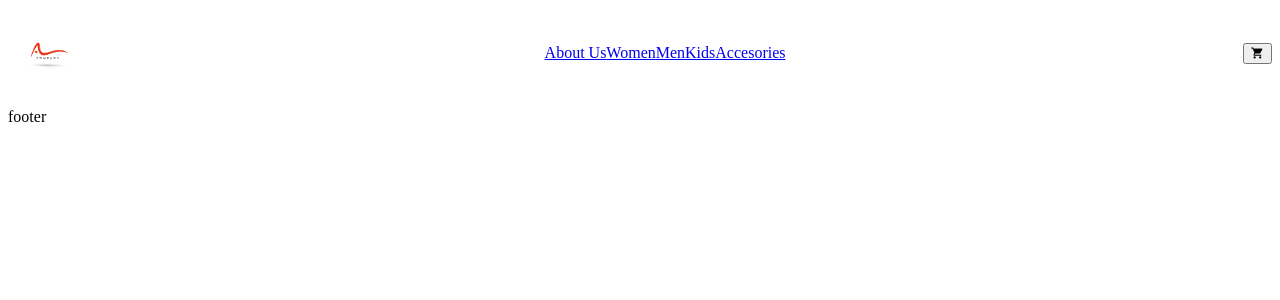
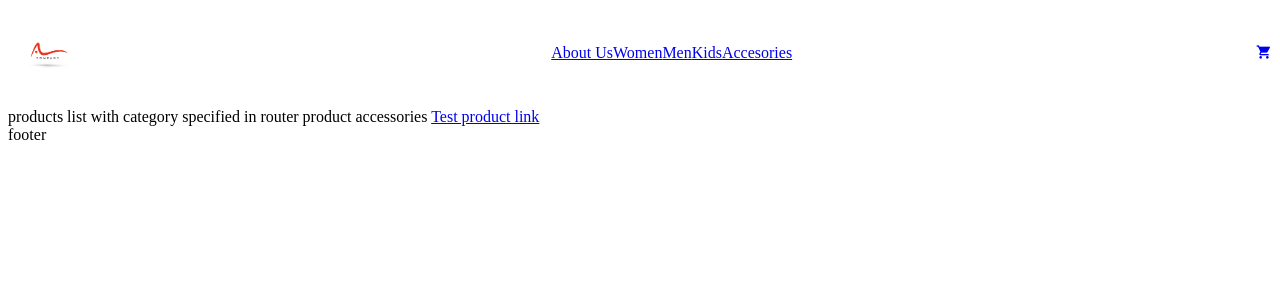
Before and after one commit to justyna13/ShoppingCart, a Nuxt app: page /products/accessories in a window 1280 px wide. Shown: the top 300 px of the page. Built offline with nearby package versions, Linux system fonts and the light colour scheme.

Commit message:
router changed

```diff
--- a/app.vue
+++ b/app.vue
@@ -1,11 +1,12 @@
 <template>
   <div>
-    <Header />
-    <RouterView />
-    <Footer />
+    <NuxtLayout>
+      <Header />
+      <NuxtPage />
+      <Footer />
+    </NuxtLayout>
   </div>
 </template>
 
 <script>
-console.log('hello')
 </script>
--- a/components/Header.vue
+++ b/components/Header.vue
@@ -2,23 +2,22 @@
   <nav>
     <div class="nav-inner">
 <!--      logo-->
-      <div class="logo" @click="$router.push('/')">
+      <NuxtLink to="/" class="logo">
         <img src="~images/nav-logo.jpg" alt="Company logo">
-      </div>
+      </NuxtLink>
 <!--      links-->
       <div class="links">
-        <a href="#">About Us</a>
-        <a href="#">Women</a>
-        <a href="#">Men</a>
-        <a href="#">Kids</a>
-        <a href="#">Accesories</a>
+        <NuxtLink to="/about-us">About Us</NuxtLink>
+        <NuxtLink to="/products/women">Women</NuxtLink>
+        <NuxtLink to="/products/men">Men</NuxtLink>
+        <NuxtLink to="/products/kids">Kids</NuxtLink>
+        <NuxtLink to="/products/accessories">Accesories</NuxtLink>
       </div>
 <!--      icons-->
       <div class="icons">
-        <button @click="$router.push('/cart')">
-
+        <NuxtLink to="cart">
           <span class="mdi mdi-cart"></span>
-        </button>
+        </NuxtLink>
       </div>
     </div>
   </nav>
--- a/nuxt.config.ts
+++ b/nuxt.config.ts
@@ -1,11 +1,12 @@
-import { resolve } from 'path'
+import { resolve } from "path"
 
 export default defineNuxtConfig({
-  css: ['@mdi/font/css/materialdesignicons.min.css'],
+  css: ["@mdi/font/css/materialdesignicons.min.css"],
   modules: [
     "@pinia/nuxt"
   ],
   alias: {
-    'images': resolve(__dirname, './assets/images'),
+    "images": resolve(__dirname, "./assets/images"),
+    "@": resolve(__dirname, "/")
   },
 })
--- /dev/null
+++ b/pages/about-us.vue
@@ -0,0 +1,15 @@
+<template>
+  <div>
+  About us
+  </div>
+</template>
+
+<script>
+export default {
+
+}
+</script>
+
+<style lang="scss" scoped>
+
+</style>
--- /dev/null
+++ b/pages/offer/[id].vue
@@ -0,0 +1,15 @@
+<template>
+  <div>
+    Page with offer(product) details. It will show details about specific product and you can click "add to cart" here
+  </div>
+</template>
+
+<script>
+export default {
+
+}
+</script>
+
+<style lang="scss" scoped>
+
+</style>
--- /dev/null
+++ b/pages/products/[category].vue
@@ -0,0 +1,19 @@
+<template>
+  <div>
+    products list with category specified in router
+    product {{ this.$route.params.category }}
+
+    <NuxtLink to="/offer/1233">Test product link</NuxtLink>
+  </div>
+</template>
+
+<script>
+
+export default {
+
+}
+</script>
+
+<style lang="scss" scoped>
+
+</style>
--- a/pages/order.vue
+++ b/pages/products/index.vue
@@ -1,6 +1,6 @@
 <template>
   <div>
-
+    products page
   </div>
 </template>
 
```
